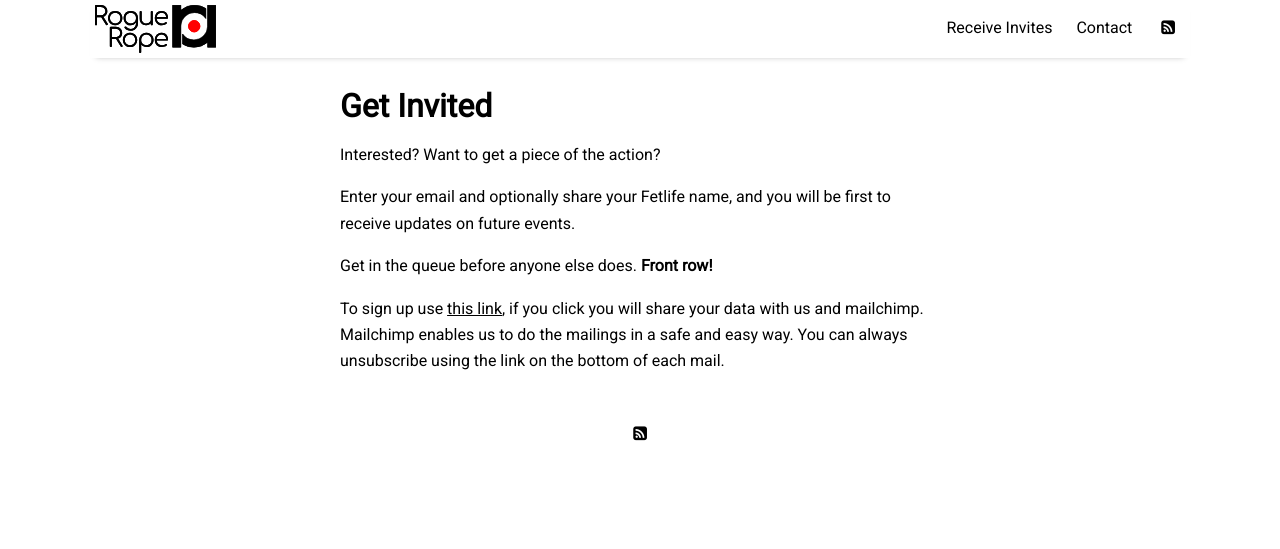
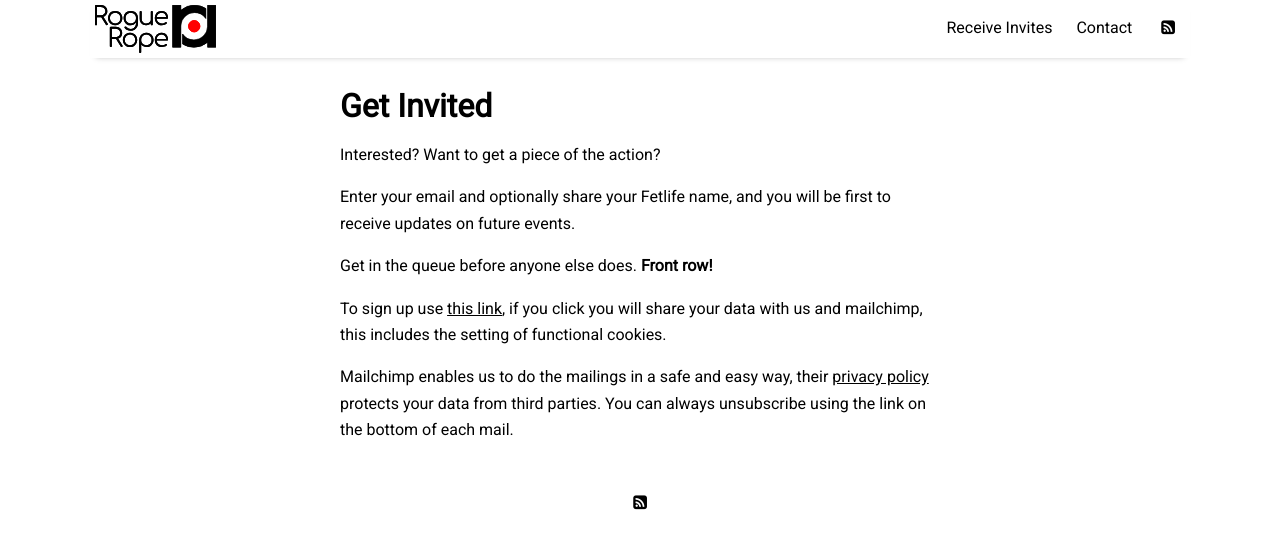
Before and after one commit to RogueRope/RogueRope, a Jekyll site: the page built from pages/newsletter.md, in a window 1280 px wide. Shown: the top 549 px of the page. Built offline with Jekyll 4.4.1, drawn with Linux system fonts in a browser that asks for light colours; nearby versions of some CDN libraries; comment, search, counter and statistics services are not loaded.

Commit message:
better signup text

```diff
--- a/pages/newsletter.md
+++ b/pages/newsletter.md
@@ -9,4 +9,6 @@ Enter your email and optionally share your Fetlife name, and you will be first t
 
 Get in the queue before anyone else does. **Front row!**
 
-To sign up use <a href="signupform.html">this link</a>, if you click you will share your data with us and mailchimp. Mailchimp enables us to do the mailings in a safe and easy way. You can always unsubscribe using the link on the bottom of each mail.
+To sign up use <a href="signupform.html">this link</a>, if you click you will share your data with us and mailchimp, this includes the setting of functional cookies.
+
+Mailchimp enables us to do the mailings in a safe and easy way, their <a href="https://mailchimp.com/legal/privacy/">privacy policy</a> protects your data from third parties. You can always unsubscribe using the link on the bottom of each mail.
```
